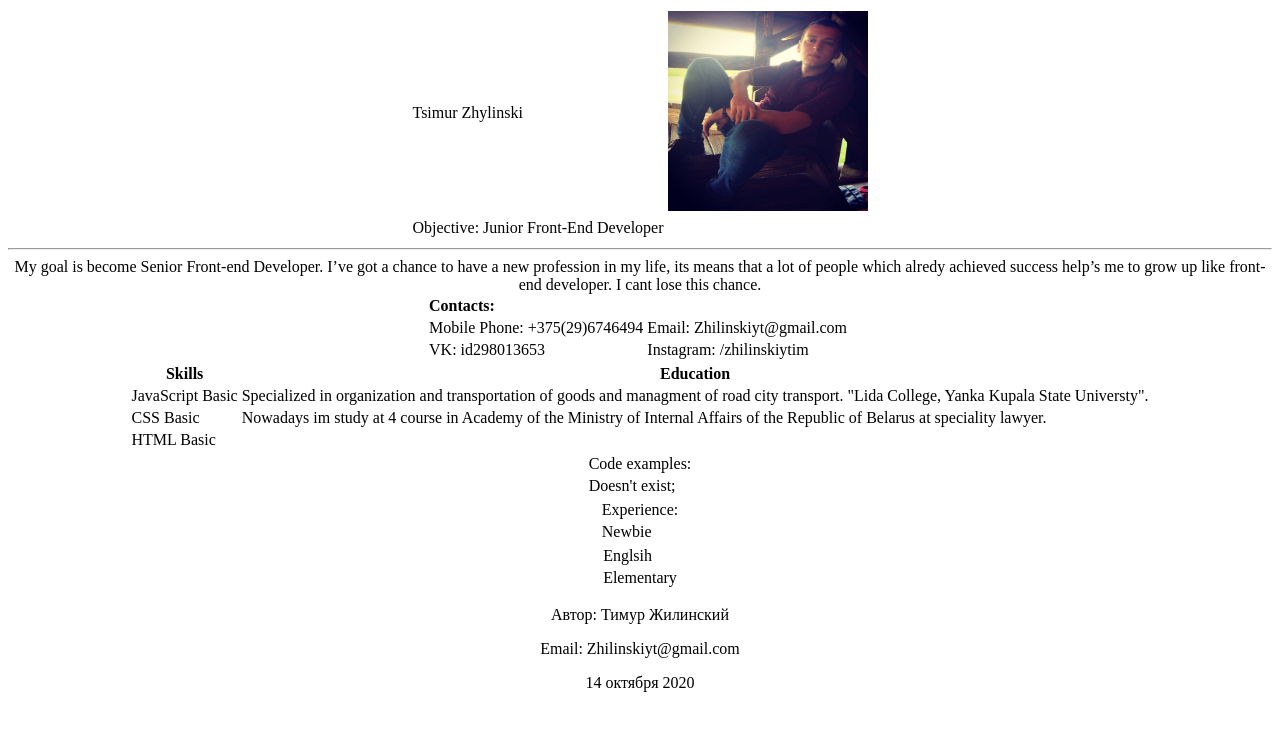
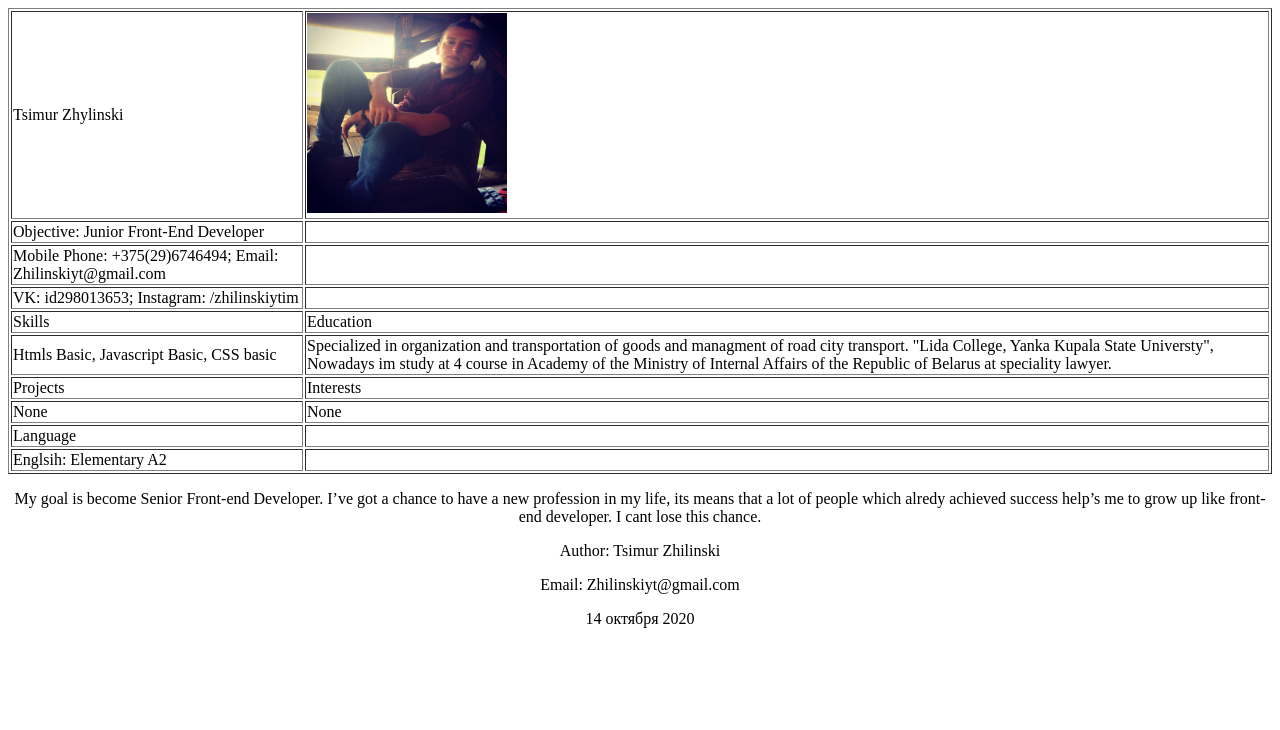
Before and after one commit to zhilinskiyt/rsschool-cv, a plain HTML site: page index.html in a window 1280 px wide. Drawn offline with Linux system fonts and the light colour scheme.

Commit message:
refactor: add new html markup

```diff
--- a/index.html
+++ b/index.html
@@ -7,10 +7,11 @@
     <link rel="stylesheet" href="style.css">
 </head>
 <body>
-    <div align="center">
-        <main><section>
-            <article>
-                <table>
+    <div class="allmytext" align="center">
+        <main>
+            <main>
+            <table border="1">
+            <header>
                 <tr>
                     <td>Tsimur Zhylinski</td>
                     <td><img src="my photo.jpg" alt="Моё фото" height="200" width="200"></td>
@@ -19,75 +20,53 @@
                     <td>Objective: Junior Front-End Developer</td>
                     <td></td>
                 </tr>
-            </table>
-        </article>
+            </header>
+            <section>
+                <tr>
+                    <td>Mobile Phone: +375(29)6746494; Email: Zhilinskiyt@gmail.com</td>
+                    <td></td>
+                </tr>
+                <tr>
+                    <td>VK: id298013653; Instagram: /zhilinskiytim</td>
+                    <td></td>
+                </tr>
             </section>
                 <section>
-        <hr>
-        My goal is become Senior Front-end Developer. I’ve got a chance to have a new profession in my life, its means that a lot of people which alredy achieved success help’s me to grow up like front-end developer. I cant lose this chance.
-        <table>
                 <tr>
-                <th colspan="2" align="left">Contacts:</th>
-                <th></th>
+                    <td>Skills</td>
+                    <td>Education</td>
                 </tr>
                 <tr>
-                <td>Mobile Phone: +375(29)6746494</td>
-                <td>Email: Zhilinskiyt@gmail.com</td>
+                    <td>Htmls Basic, Javascript Basic, CSS basic</td>
+                    <td>Specialized in organization and transportation of goods and managment of road city transport. "Lida College, Yanka Kupala State Universty", Nowadays im study at 4 course in Academy of the Ministry of Internal Affairs of the Republic of Belarus at speciality lawyer. </td>
+                </tr>
+                </section>
+                <section>
+                <tr>
+                    <td>Projects</td>
+                    <td>Interests</td>
                 </tr>
                 <tr>
-                <td>VK: id298013653</td>
-                <td>Instagram: /zhilinskiytim</td>
+                    <td>None</td>
+                    <td>None</td>
                 </tr>
-        </table>
-        <table>
+                </section>
                 <tr>
-                <th>Skills</th>
-                <th>Education</th>
+                    <td>Language</td>
+                    <td></td>
                 </tr>
                 <tr>
-                <td>JavaScript Basic</td>
-                <td>Specialized in organization and transportation of goods and managment of road city transport. "Lida College, Yanka Kupala State Universty".</td>
-            </tr>
-            <tr>
-                <td>CSS Basic</td>
-                <td>Nowadays im study at 4 course in Academy of the Ministry of Internal Affairs of the Republic of Belarus at speciality lawyer.</td>
-            </tr>
-            <tr>
-                <td>HTML Basic</td>
+                    <td>Englsih: Elementary A2</td>
                     <td></td>
                 </tr>
             </table>
-        <table>
-            <tr>
-                <td>Code examples:</td>
-            </tr>
-            <tr>
-                <td>Doesn't exist;</td>
-            </tr>
-        </table>
-        <table>
-            <tr>
-                <td>Experience:</td>
-            </tr>
-            <tr>
-                <td>Newbie</td>
-            </tr>
-        </table>
-        <table>
-            <tr>
-                <td>Englsih</td>
-            </tr>
-            <tr>
-                <td>Elementary</td>
-            </tr>
-        </table>
-    </section>
+            <p>My goal is become Senior Front-end Developer. I’ve got a chance to have a new profession in my life, its means that a lot of people which alredy achieved success help’s me to grow up like front-end developer. I cant lose this chance.</p>
     <footer>
         <adress>
-            <p>Автор: Тимур Жилинский</p>
+            <p>Author: Tsimur Zhilinski</p>
             <p>Email: Zhilinskiyt@gmail.com</p>
         </adress>
-        <time datetime="2020-14-10">14 октября 2020</time>
+        <time datetime:"2020-10-14">14 октября 2020</time>
     </footer>
     </main>
 </div>
--- a/style.css
+++ b/style.css
@@ -0,0 +1,3 @@
+.allmytext {
+  color: black;
+}
```
Lines whose indentation alone changed are shown as unchanged.
